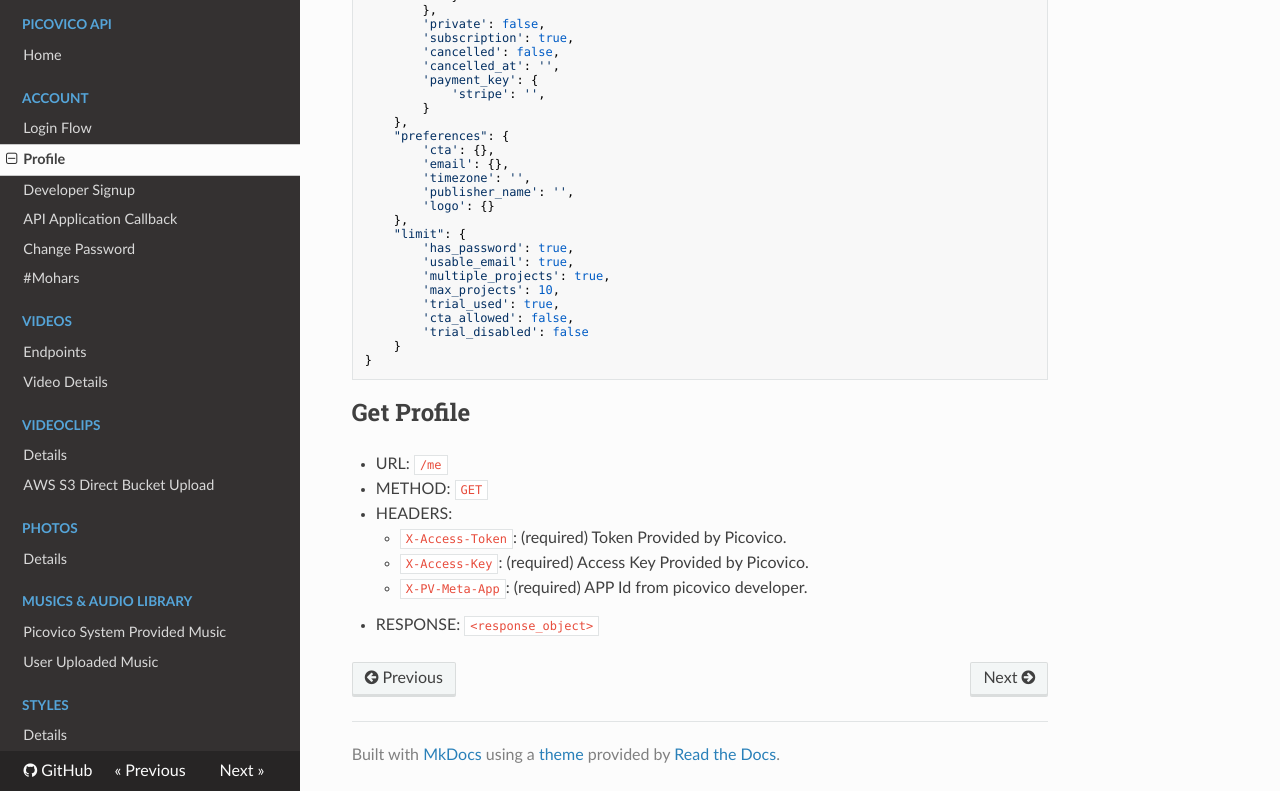
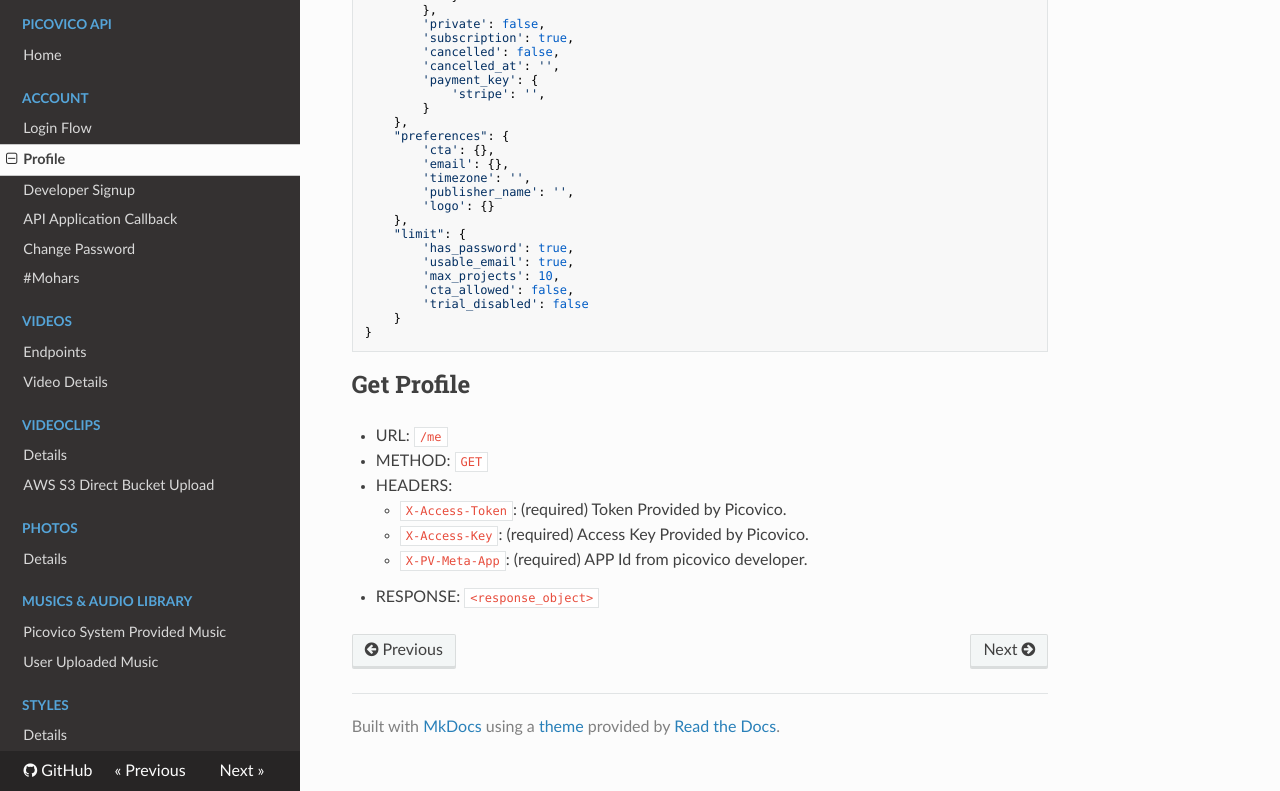
Before and after one commit to picovico/apidocs, an MkDocs documentation site: the page built from docs/account/profile.md, in a window 1280 px wide and 900 px high, scrolled down 728 px, cut to the strip 109-900 px from the top of the window. Built offline with MkDocs 1.6.1, drawn with Linux system fonts in a browser that asks for light colours; nearby versions of some CDN libraries; old or Windows-style settings are respelled for this version of MkDocs.

Commit message:
doc update

```diff
--- a/docs/account/profile.md
+++ b/docs/account/profile.md
@@ -66,9 +66,7 @@ User Profile Data
         "limit": {
             'has_password': true,
             'usable_email': true,
-            'multiple_projects': true,
             'max_projects': 10,
-            'trial_used': true,
             'cta_allowed': false,
             'trial_disabled': false
         }
```
